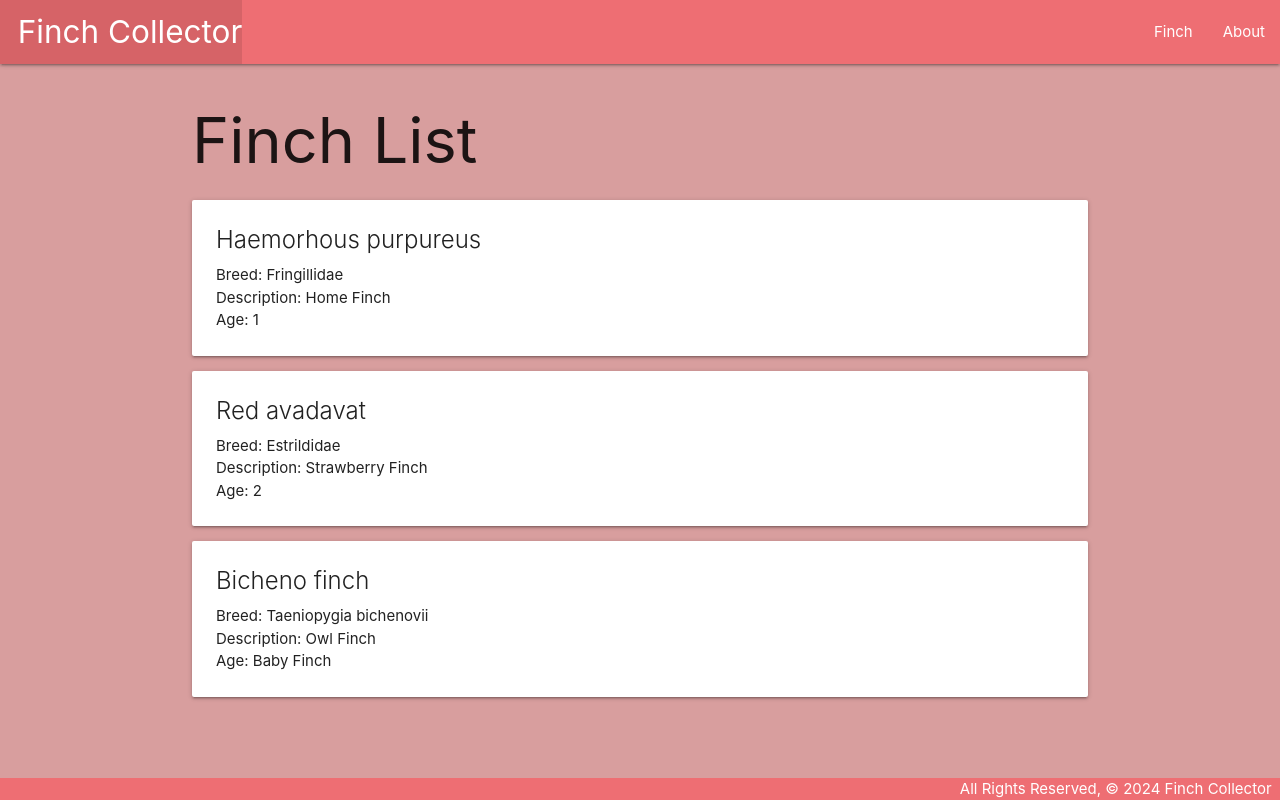
After one commit to ItsAlbi007/FinchCollector, a Django app: page /finch/ in a window 1280 px wide. The commit adds this page. Run offline with Django 3.2, Linux system fonts and the light colour scheme.

Commit message:
add index finch placeholder

```diff
--- a/main_app/templates/base.html
+++ b/main_app/templates/base.html
@@ -20,6 +20,7 @@
           </li>
         </ul>
         <ul class="right">
+          <li><a href="/finch">Finch</a></li>
           <li><a href="/about">About</a></li>
         </ul>
       </div>
--- /dev/null
+++ b/main_app/templates/finch/index.html
@@ -0,0 +1,22 @@
+{% extends 'base.html' %}
+{% block content%}
+
+  <h1>Finch List</h1>
+
+
+  {%  for finch in finch %}
+    <div class="card">
+      <div class="card-content">
+        <span class="card-title">{{ finch.name }}</span>
+        <p>Breed: {{ finch.breed }}</p>
+        <p>Description: {{ finch.description }}</p>
+        {% if finch.age > 0 %}
+          <p>Age: {{ finch.age }}</p>
+        {% else %}
+          <p>Age: Baby Finch</p>
+        {% endif %}
+      </div>
+    </div>
+  {%  endfor %}
+
+  {% endblock %}
--- a/main_app/urls.py
+++ b/main_app/urls.py
@@ -5,4 +5,5 @@ from . import views
 urlpatterns = [
 	path('', views.home, name='home'),
 	path('about/', views.about, name='about'),
+	path('finch/', views.finch_index, name='index'),
 ]
--- a/main_app/views.py
+++ b/main_app/views.py
@@ -1,4 +1,14 @@
 from django.shortcuts import render
+
+# add finch list below
+# views.py
+
+# Add this cats list below the imports
+finch = [
+  {'name': 'Haemorhous purpureus', 'breed': 'Fringillidae', 'description': 'Home Finch', 'age': 1},
+  {'name': 'Red avadavat', 'breed': 'Estrildidae', 'description': 'Strawberry Finch', 'age': 2},
+  {'name': 'Bicheno finch', 'breed': 'Taeniopygia bichenovii', 'description': 'Owl Finch', 'age': 0},
+]
 
 # Create your views here.
 
@@ -9,3 +19,7 @@ def home(request):
 
 def about(request):
   return render(request, 'about.html')
+
+# index view - shows all finch
+def finch_index(request):
+  return render(request, 'finch/index.html', { 'finch': finch })
```
